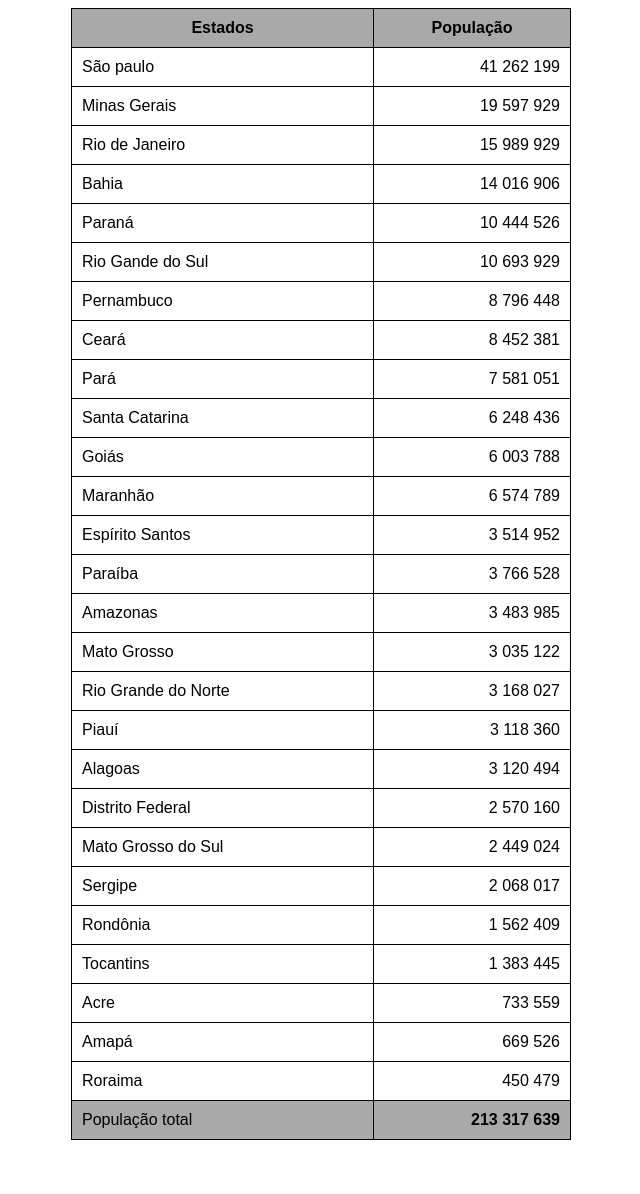
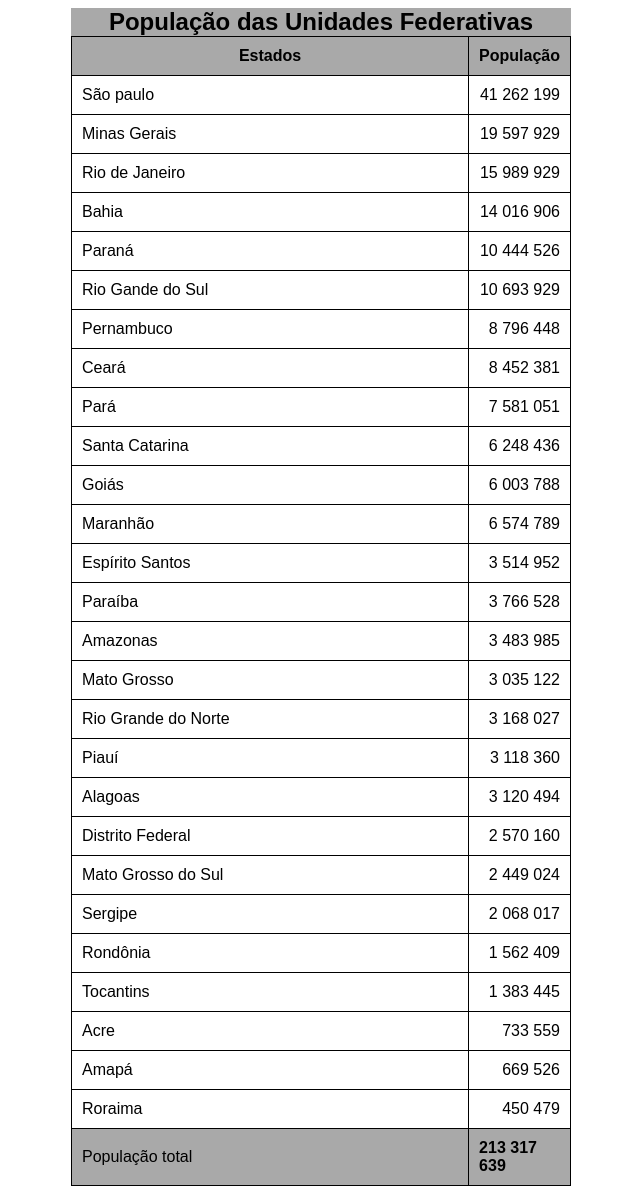
Before and after one commit to Maiconcelo/html_css, a plain HTML site: page ex023/tabela002.html in a window 1280 px wide. Shown: the whole page, without its empty margins (319-959 px from the left). Before the commit the page ends 1148 px from the top, so only its background shows below. Drawn offline with Linux system fonts and the light colour scheme.

Commit message:
Update tabela002.html

```diff
--- a/ex023/tabela002.html
+++ b/ex023/tabela002.html
@@ -9,6 +9,12 @@
 
         body{
             font-family: Arial, Helvetica, sans-serif;
+        }
+
+        caption {
+            font-size: 1.5em;
+            font-weight: bolder;
+            background-color: darkgrey;
         }
 
         table {
@@ -34,10 +40,11 @@
 </head>
 <body>
     <table>
+        <caption>População das Unidades Federativas</caption>
         <thead>
             <tr>
-                <th>Estados</th>
-                <th>População</th>
+                <th scope="col">Estados</th>
+                <th scope="col" style="width: 50px;">População</th>
             </tr>
         </thead>
         <tbody>
@@ -153,7 +160,7 @@
         <tfoot>
             <tr>
                 <td>População total</td>
-                <td class="num"><strong>213 317 639</strong></td>
+                <td scolpe="row"><strong>213 317 639</strong></td>
             </tr>
 
         </tfoot>
```
